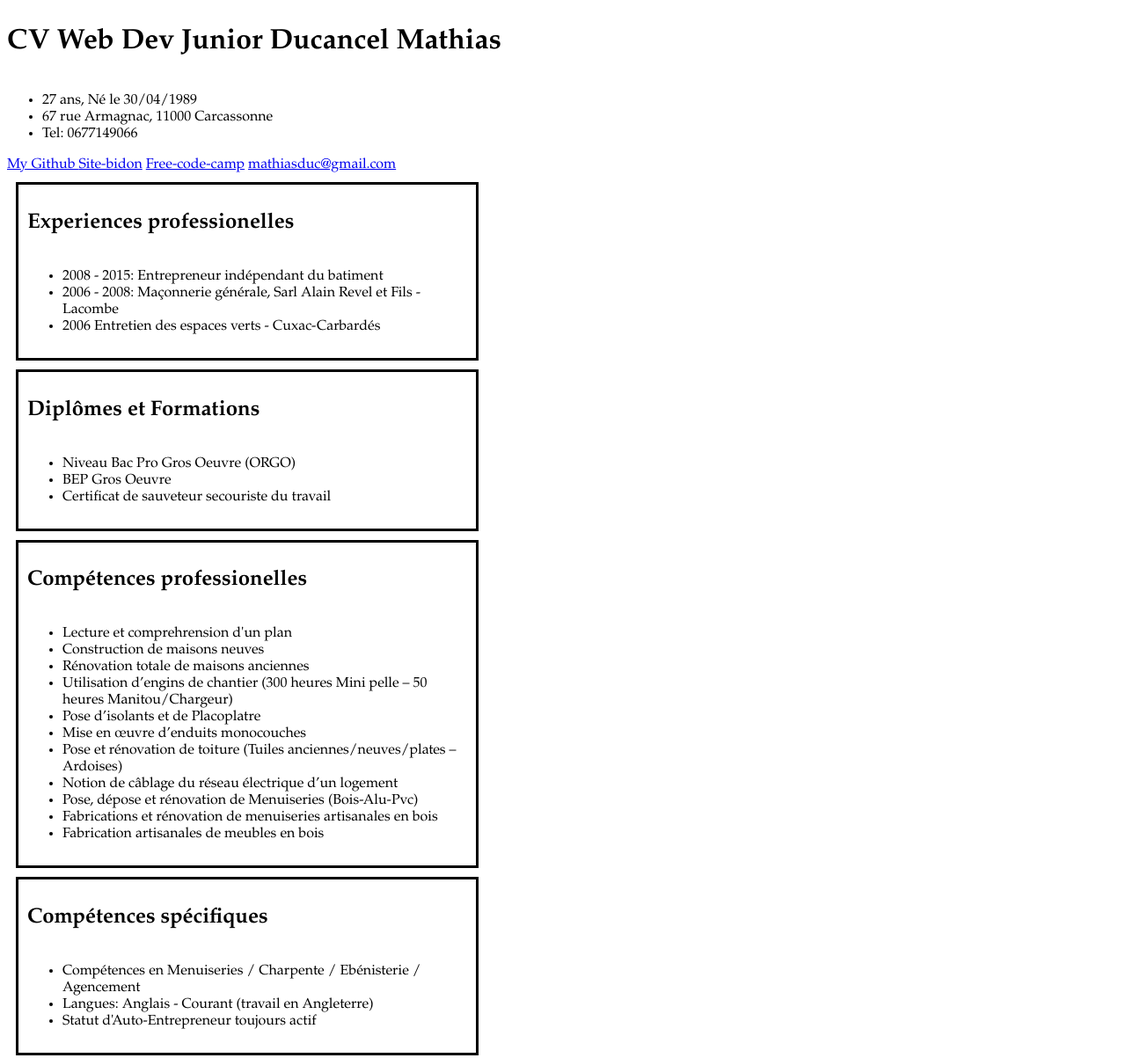
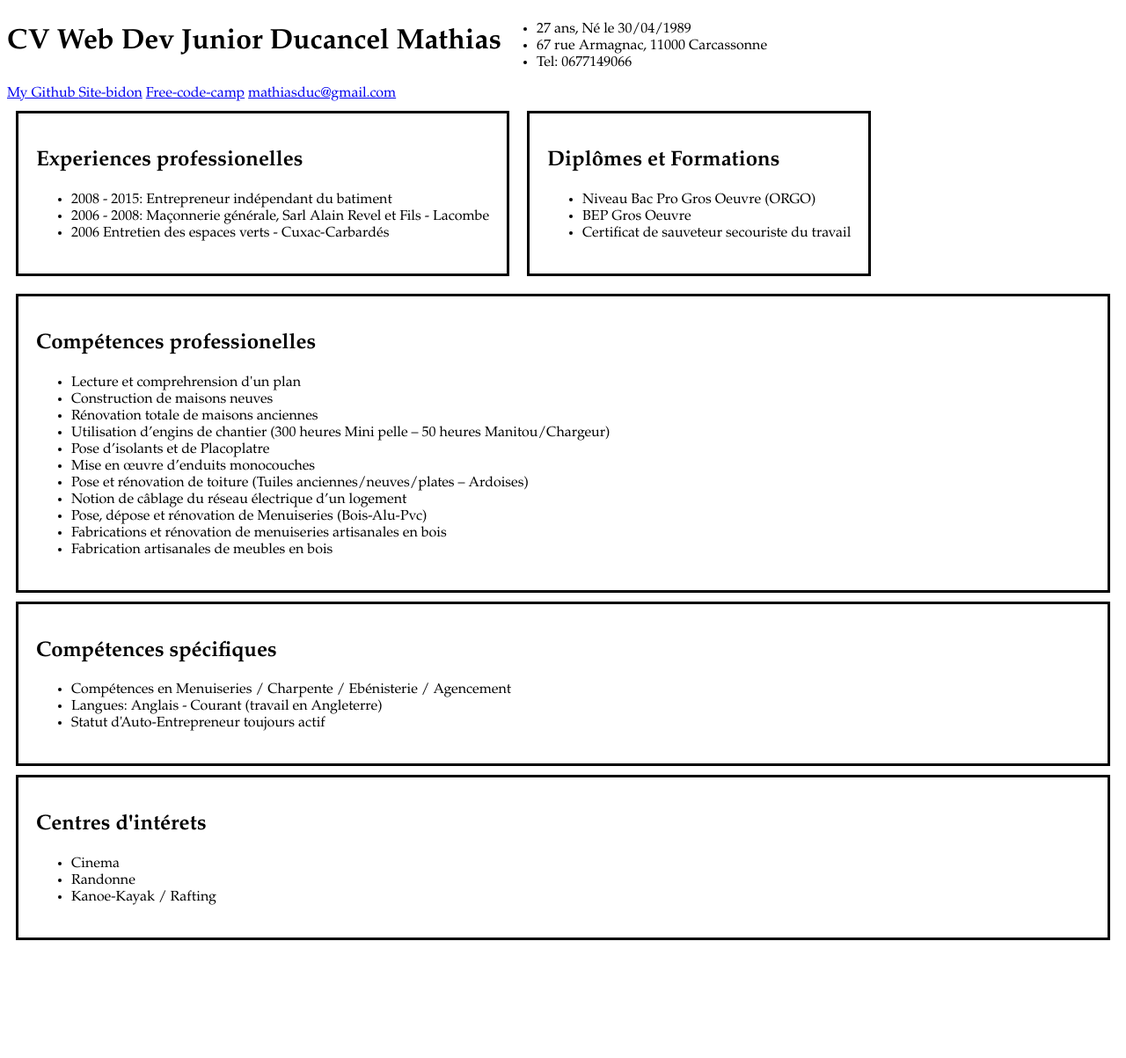
Before and after one commit to Mathiasduc/simplon.co, a plain HTML site: page projet_cv/index.html in a window 1280 px wide. Shown: the top 1203 px of the page at 88% size. After the commit the page ends 1079 px from the top, so only its background shows below. Drawn offline with Linux system fonts and the light colour scheme.

Commit message:
Add flexbox to few divs, wip
Added a few div with css flexbox , more to come.

```diff
--- a/projet_cv/index.html
+++ b/projet_cv/index.html
@@ -14,11 +14,13 @@
 		<div class="title">
 			<h1><span>CV Web Dev Junior </span><span>Ducancel Mathias</span></h1>
 		</div>
+		<div>
 			<ul>
 				<li>27 ans, Né le 30/04/1989</li>
 				<li>67 rue Armagnac, 11000 Carcassonne</li>
 				<li>Tel: 0677149066</li>
 			</ul>
+		</div>
 	</div>
 
 	<div class="links pannel">
@@ -28,6 +30,7 @@
 		<a href="mailto:mathiasduc@gmail.com">mathiasduc@gmail.com</a>
 	</div>
 
+	<div class="block-1">
 		<div class="exp block">
 			<h2>Experiences professionelles</h2>
 			<ul>
@@ -37,6 +40,7 @@
 			</ul>
 		</div>
 
+
 		<div class="degrees block">
 			<h2>Diplômes et Formations</h2>
 			<ul>
@@ -45,8 +49,9 @@
 				<li>Certificat de sauveteur secouriste du travail</li>
 			</ul>
 		</div>
+	</div>
 
-	<div class="skills block">
+	<div class="skills block b2">
 		<h2>Compétences professionelles</h2>
 		<ul>
 			<li>Lecture et comprehrension d'un plan</li>
@@ -63,7 +68,7 @@
 		</ul>
 	</div>
 
-	<div class="other block">
+	<div class="other block b2">
 		<h2>Compétences spécifiques</h2>
 		<ul>
 			<li>Compétences en Menuiseries / Charpente / Ebénisterie / Agencement</li>
@@ -72,7 +77,7 @@
 		</ul>
 	</div>
 
-	<div class="interest block">
+	<div class="interest block b2">
 		<h2>Centres d'intérets</h2>
 		<ul>
 			<li>Cinema</li>
--- a/projet_cv/pimp.css
+++ b/projet_cv/pimp.css
@@ -2,26 +2,33 @@ html{
 	font-family: Garamond,Times,serif;
 }
 
+.head {
+	flex-wrap: wrap;
+}
+
 .title {
 	display: flex;
+	flex-direction: column;
+}
 
+.block {
+	/* display: flex;
+	flex-direction: column;*/
+	border: solid;
+	margin: 10px;
+	padding: 20px;
+}
+
+.head {
+	display: flex;
+	flex-wrap: wrap;
 
 }
 
-.block {
+.block-1 {
+	/* display: inline-block; */
 	display: flex;
-	border: solid;
-	display: flex;
-	flex-direction: column;
-	margin: 10px;
-	padding: 10px;
-	max-width: 500px;
-}
-
-.block .header{
-	display: flex;
-
-	/*justify-content: flex-start;*/
+	flex-wrap: wrap;
 }
 
 .header {
```
Lines whose indentation alone changed are shown as unchanged.
